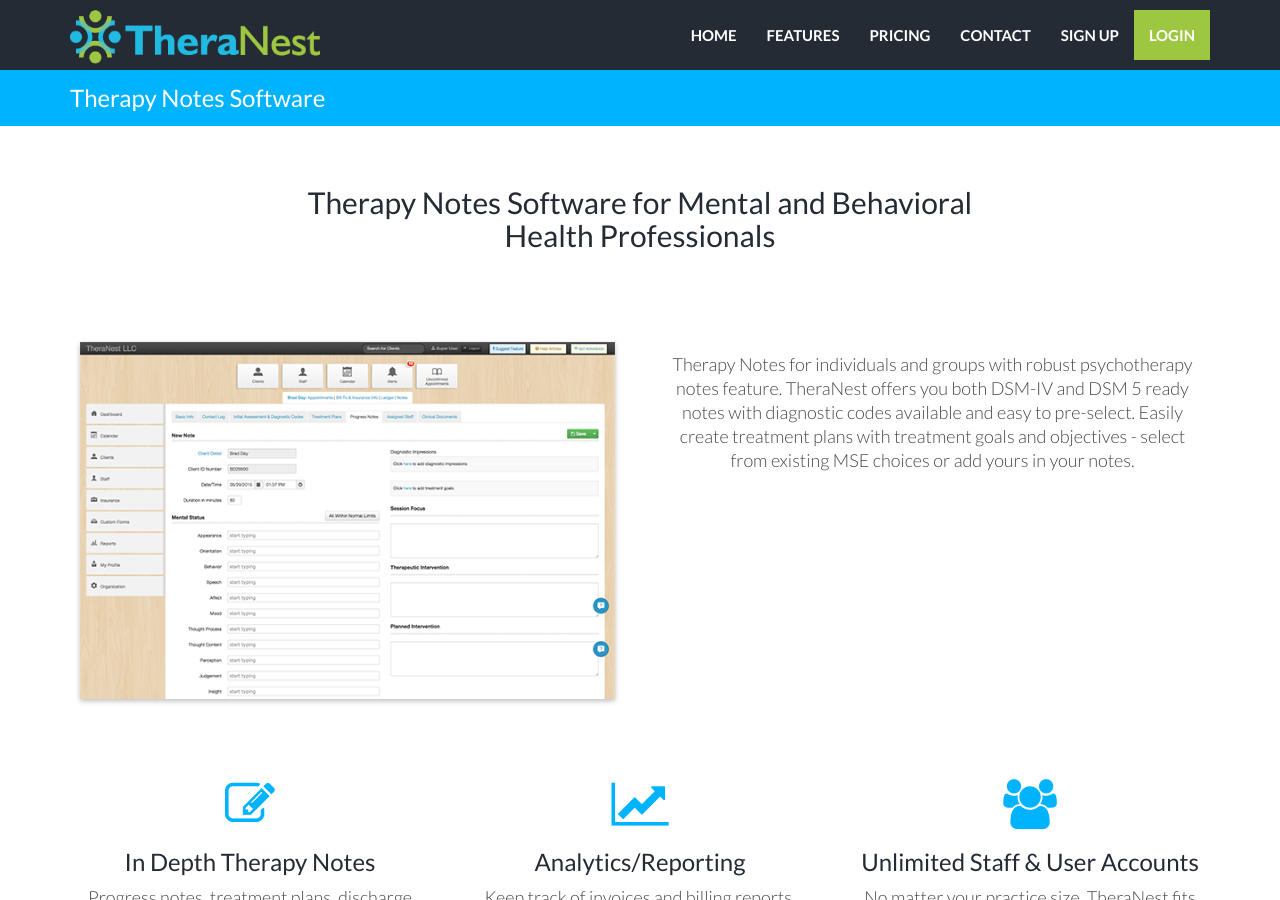
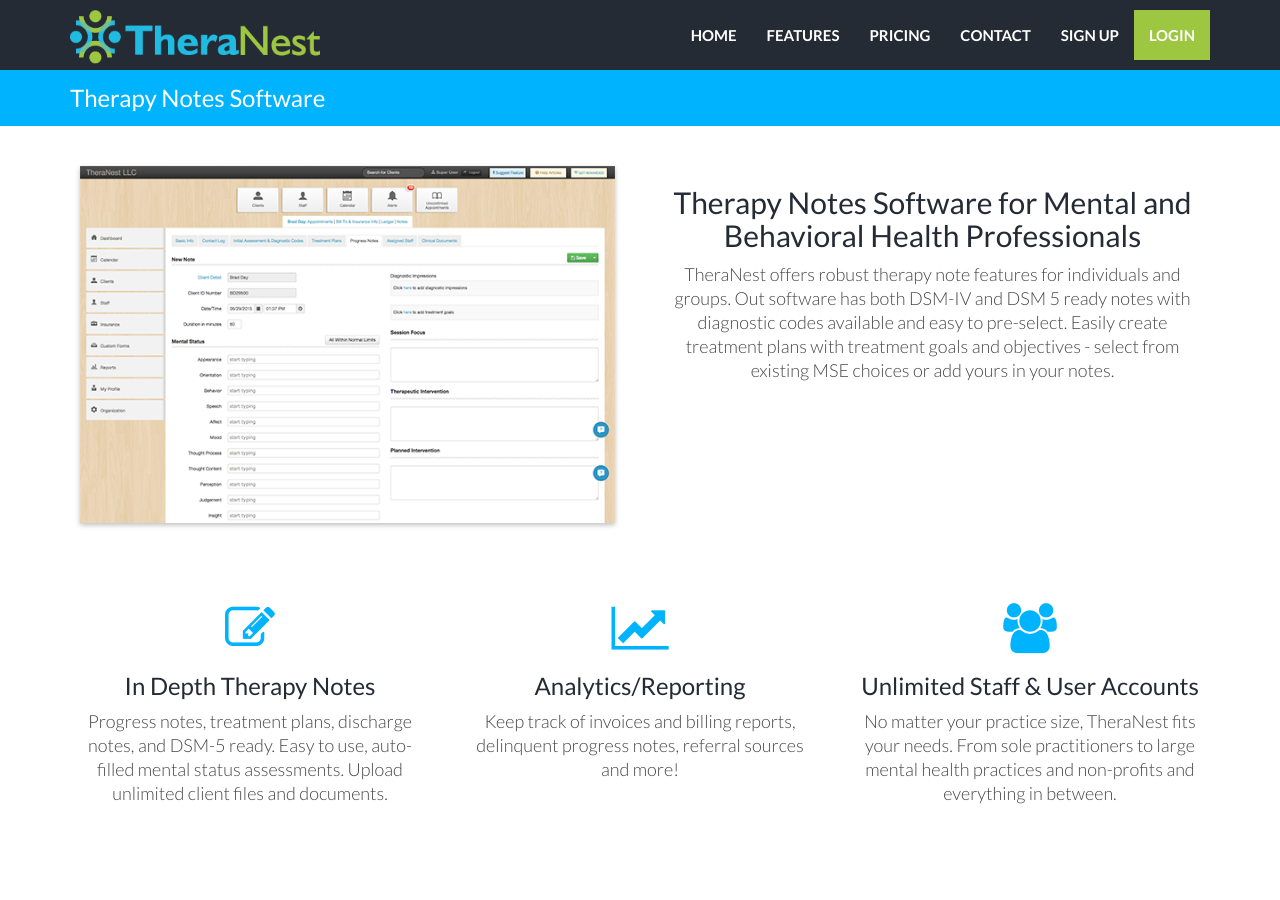
Before and after one commit to kaylacille/theranest-update, a Jekyll site: the page built from therapy-notes-software.html, in a window 1280 px wide and 900 px high. Built offline with Jekyll 4.4.1, drawn with Linux system fonts in a browser that asks for light colours; nearby versions of some CDN libraries.

Commit message:
Change layout of Therapy Notes Software page

```diff
--- a/therapy-notes-software.html
+++ b/therapy-notes-software.html
@@ -5,19 +5,12 @@
 ---
 <div class="container mtb centered">
     <div class="row">
-        <div class="col-lg-8 col-lg-offset-2">
-            <h2>Therapy Notes Software for Mental and Behavioral Health Professionals</h2>
-        </div>
-    </div><! --/row -->
-</div><! --/container -->
-
-<div class="container mtb centered">
-    <div class="row">
         <div class="col-lg-6">
              <img class="img-responsive" src="{{ "/assets/img/features-mental-health-software-notes.png" | prepend: site.baseurl }}" alt="">
         </div>
         <div class="col-lg-6">
-            <p>Therapy Notes for individuals and groups with robust psychotherapy notes feature. TheraNest offers you both DSM-IV and DSM 5 ready notes with diagnostic codes available and easy to pre-select. Easily create treatment plans with treatment goals and objectives - select from existing MSE choices or add yours in your notes.</p>
+        <h2>Therapy Notes Software for Mental and Behavioral Health Professionals</h2>
+            <p>TheraNest offers robust therapy note features for individuals and groups. Out software has both DSM-IV and DSM 5 ready notes with diagnostic codes available and easy to pre-select. Easily create treatment plans with treatment goals and objectives - select from existing MSE choices or add yours in your notes.</p>
         </div>
     </div><! --/row -->
 </div><! --/container -->
```
